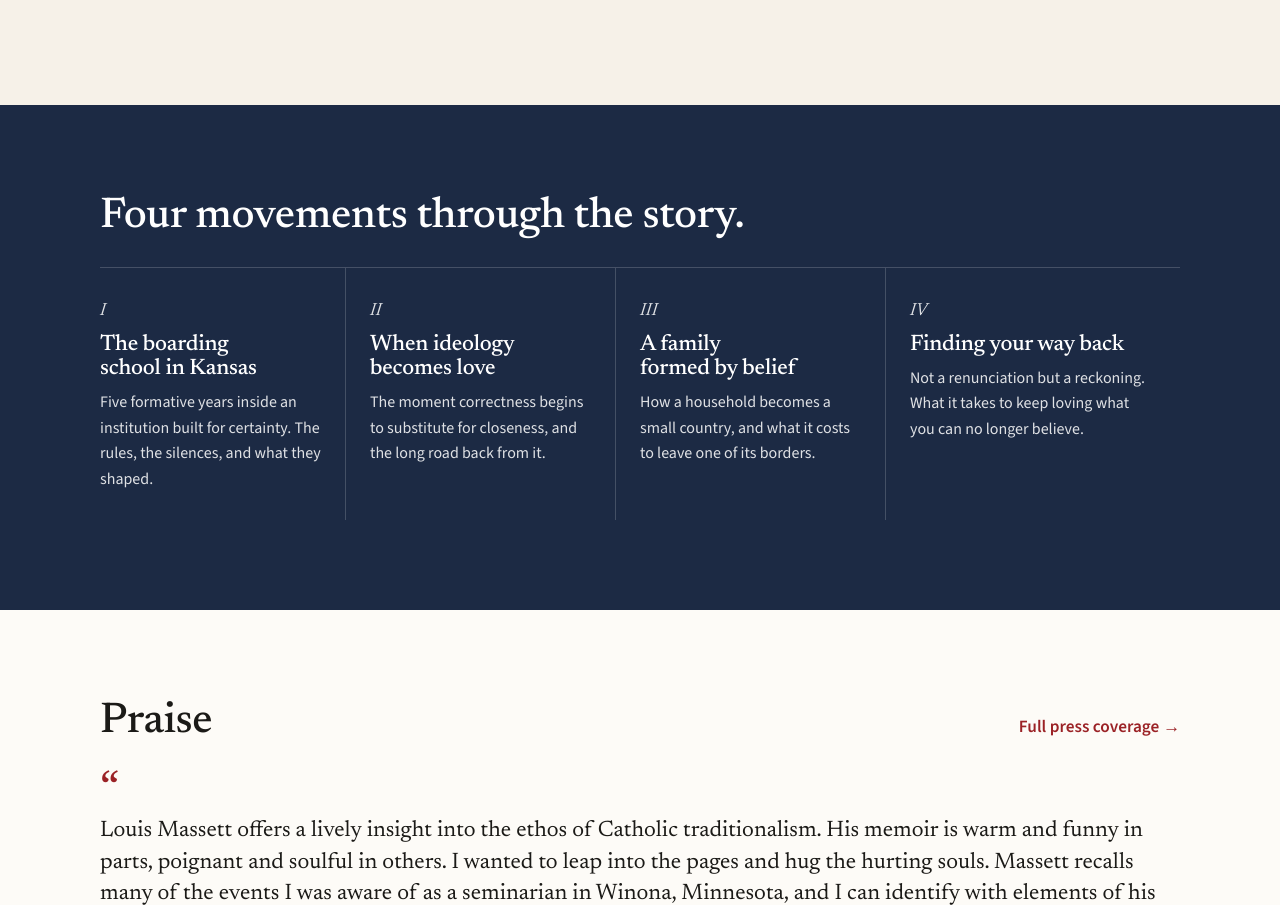
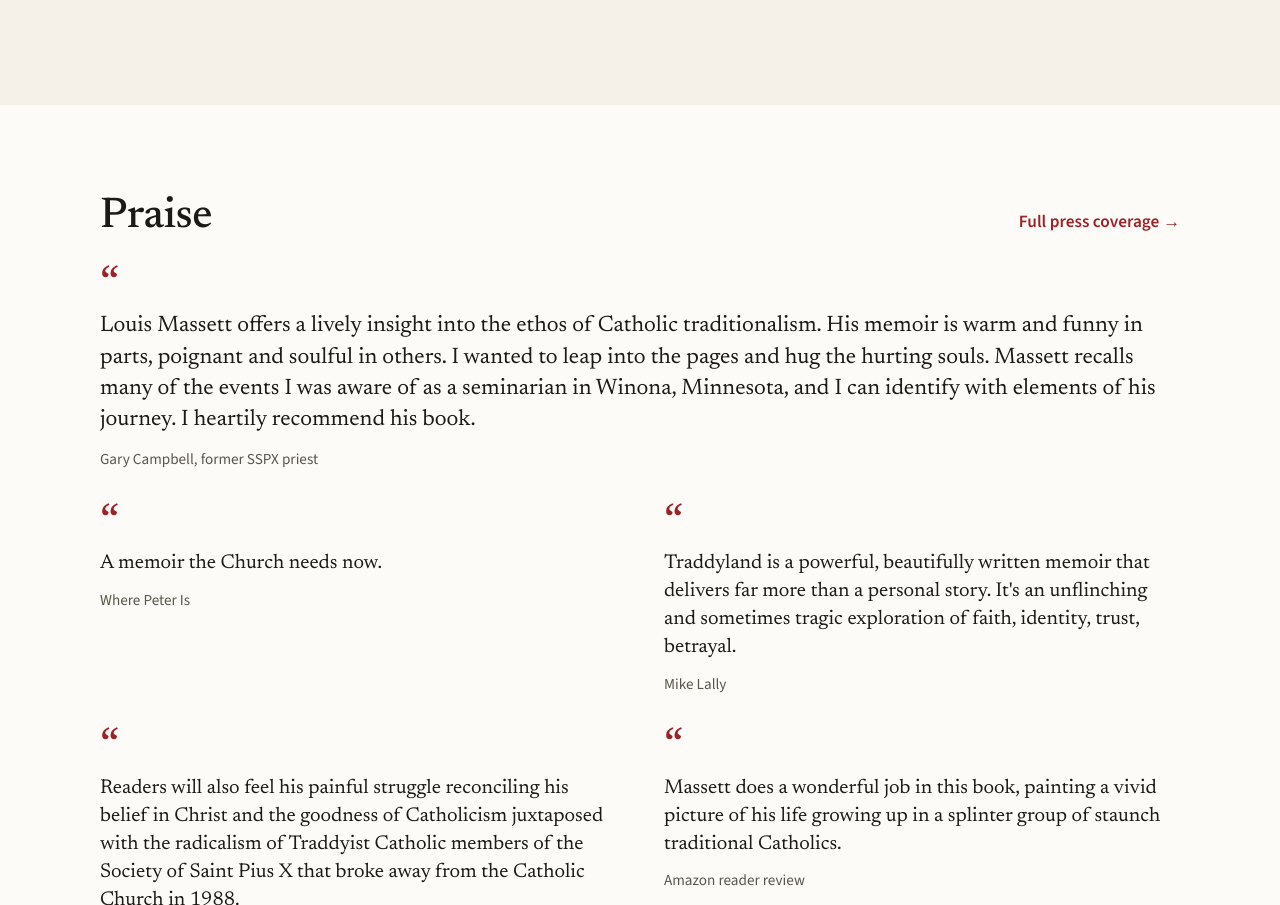
Before and after one commit to liquid1188/traddyland, an Eleventy site: page src/book.njk in a window 1280 px wide. Shown: the part 1126-2031 px from the top of the page. Built offline with nearby package versions, Linux system fonts and the light colour scheme; Eleventy itself is replaced by a stand-in of ours; files that its build step writes are made by us from their sources.

Commit message:
Book page: drop the four-panel band duplicated from the homepage

```diff
--- a/src/book.njk
+++ b/src/book.njk
@@ -33,17 +33,6 @@ description: "Traddyland: Memoir of a Radical Traditional Catholic. Synopsis, pr
   </div>
 </section>
 
-<section class="band dusk on-dark">
-  <div class="wrap">
-    <h2>Four movements through the story.</h2>
-    <div class="movements">
-      <div><p class="num">I</p><h3>The boarding school in Kansas</h3><p>Five formative years inside an institution built for certainty. The rules, the silences, and what they shaped.</p></div>
-      <div><p class="num">II</p><h3>When ideology becomes love</h3><p>The moment correctness begins to substitute for closeness, and the long road back from it.</p></div>
-      <div><p class="num">III</p><h3>A family formed by belief</h3><p>How a household becomes a small country, and what it costs to leave one of its borders.</p></div>
-      <div><p class="num">IV</p><h3>Finding your way back</h3><p>Not a renunciation but a reckoning. What it takes to keep loving what you can no longer believe.</p></div>
-    </div>
-  </div>
-</section>
 
 <section class="band white">
   <div class="wrap">
```
